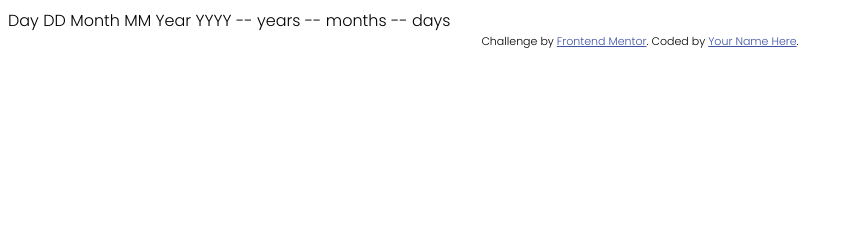
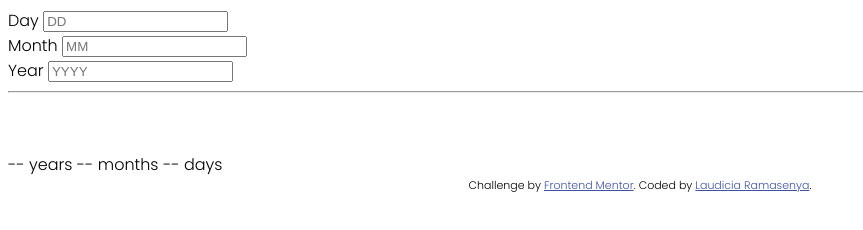
Before and after one commit to LaudRam/age-calculator-app, a plain HTML site: page index.html in a window 1280 px wide. Shown: the whole page, without its empty margins (0-863 px from the left). Drawn offline with Linux system fonts and the light colour scheme.

Commit message:
Update index.html

```diff
--- a/index.html
+++ b/index.html
@@ -23,14 +23,39 @@
   </head>
   <body>
     <div class="container">
-      Day DD Month MM Year YYYY -- years -- months -- days
+      <div class="form-container">
+        <div class="form-control">
+          <label for="day">Day</label>
+          <input type="number" name="" id="day" placeholder="DD" />
+        </div>
+        <div class="form-control">
+          <label for="month">Month</label>
+          <input type="number" id="month" placeholder="MM" />
+        </div>
+        <div class="form-control">
+          <label for="year">Year</label>
+          <input type="number" id="year" placeholder="YYYY" />
+        </div>
+      </div>
+      <div class="icon-div">
+        <hr />
+
+        <img src="/images/icon-arrow.svg" alt="" />
+      </div>
+
+      -- years -- months -- days
     </div>
 
     <div class="attribution">
       Challenge by
       <a href="https://www.frontendmentor.io?ref=challenge" target="_blank"
         >Frontend Mentor</a
-      >. Coded by <a href="#">Your Name Here</a>.
+      >. Coded by
+      <a
+        href="https://www.frontendmentor.io/profile/LaudRam/solutions"
+        target="_blank"
+        >Laudicia Ramasenya</a
+      >.
     </div>
   </body>
 </html>
```
